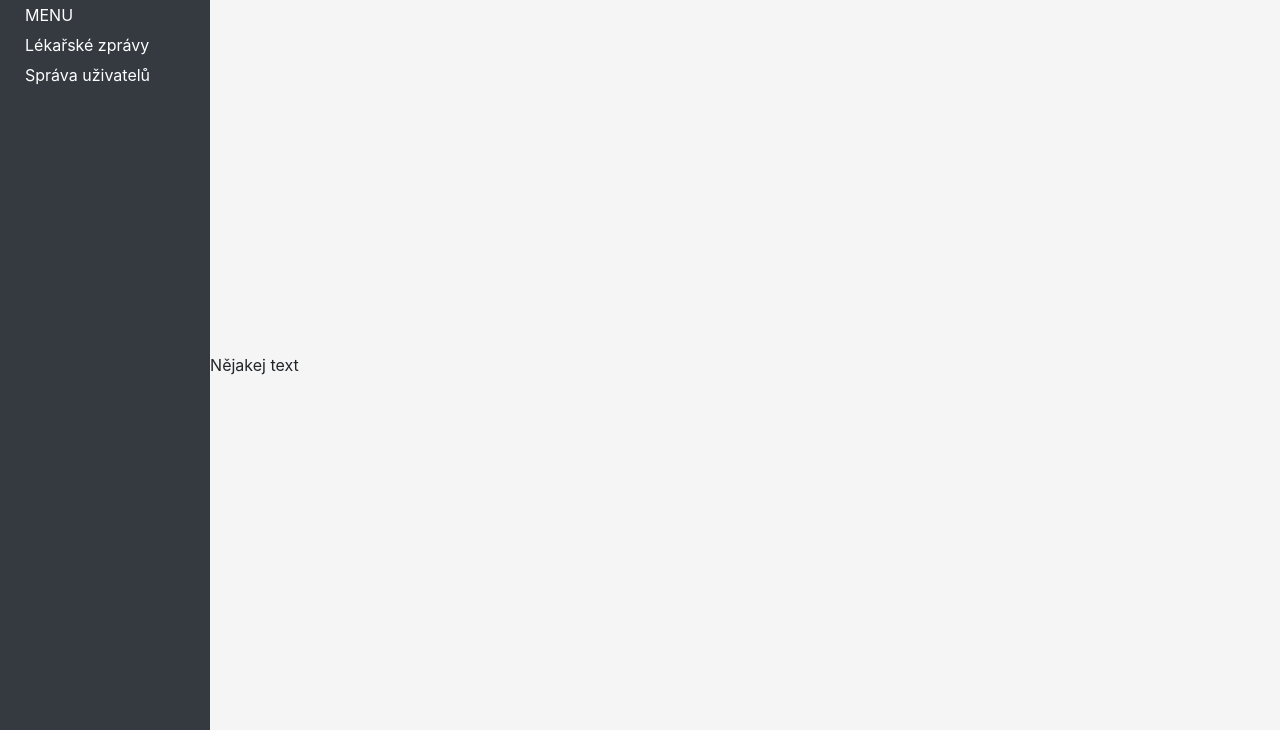
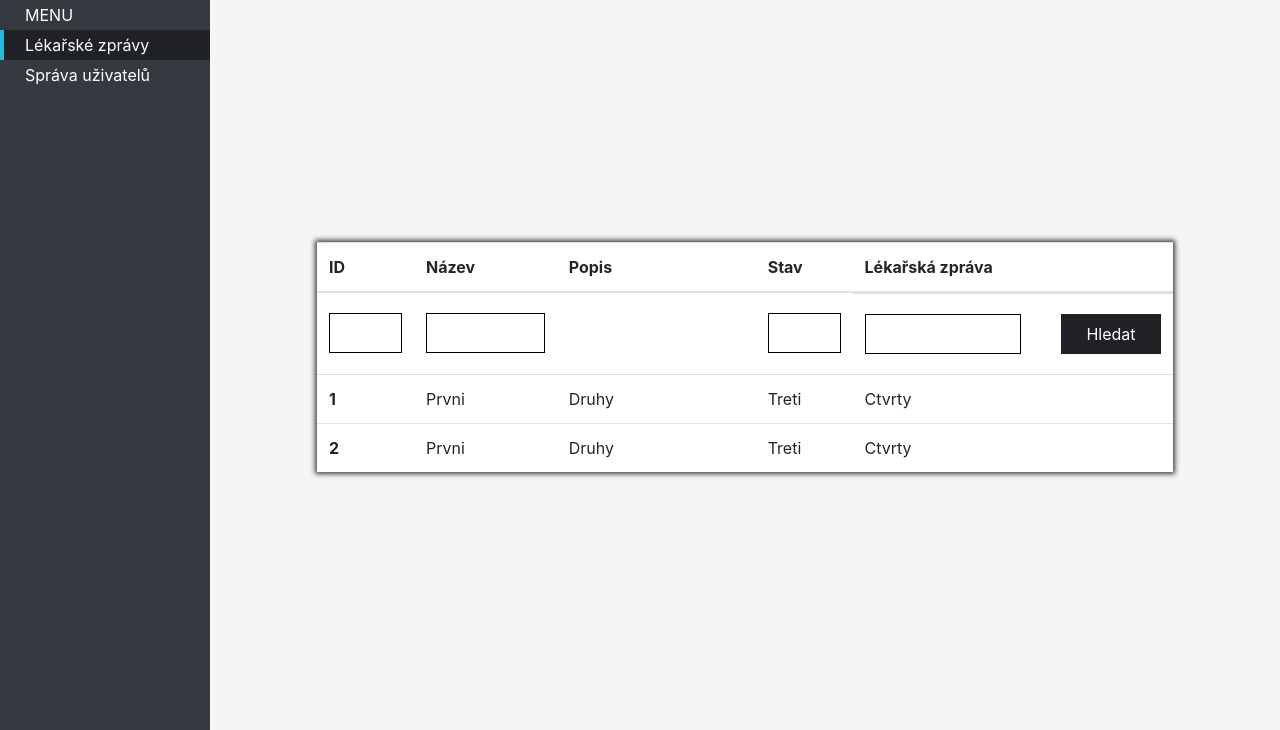
Before and after one commit to mimotej/IIS, a Flask app: page / in a window 1280 px wide. Shown: the part 70-800 px from the top of the page. Run offline with Flask 2, Linux system fonts and the light colour scheme.

Commit message:
Build basic report table

```diff
--- a/app/app.py
+++ b/app/app.py
@@ -13,9 +13,7 @@ def user():
 def manage_users():
     return render_template('manage_users.html')
 
-@app.route('/reports')
-def reports():
-    return render_template('reports.html')
+
 
 if __name__ == '__main__':
     app.run(debug=True, host='0.0.0.0')
--- a/app/static/css/style.css
+++ b/app/static/css/style.css
@@ -20,6 +20,7 @@ body{
     display: grid;
     align-items: center;
     align-content: center;
+    justify-items: center;
 }
 #side_nav{
     grid-area: side;
@@ -284,3 +285,21 @@ span#edit-user-form{
 .button-edit-user-form-input{
     margin-top: 50px;
 }
+
+.table{
+    background-color: white;
+    -webkit-box-shadow: 0px 0px 5px 2px rgba(0,0,0,0.75);
+    -moz-box-shadow: 0px 0px 5px 2px rgba(0,0,0,0.75);
+    box-shadow: 0px 0px 5px 2px rgba(0,0,0,0.75);
+}
+.table-report{
+    width: 80%;
+}
+.input-row{
+    height: 40px;
+}
+.button.input-row{
+    padding: 0;
+    width: 100px;
+    border-radius: 0;
+}
--- a/app/templates/index.html
+++ b/app/templates/index.html
@@ -1,2 +1,40 @@
+{% set active_page="reports" %}
 {% extends "base.html" %}
-{% block content  %}Nějakej text{% endblock %}
+{% block content  %}
+<div class="table-report">
+        <table class="table">
+  <thead>
+    <tr>
+      <th scope="col" style="width: 140px">ID</th>
+      <th scope="col"style="width: 240px">Název</th>
+      <th scope="col"style="width: 380px">Popis</th>
+      <th scope="col"style="width: 140px">Stav</th>
+      <th scope="col"style="width: 480px">Lékařská zpráva</th>
+    </tr>
+  </thead>
+  <tbody>
+    <tr>
+      <th scope="row" class="input-row"><input type="text" style="border-radius: 0" placeholder="" name="ID" class="input-row"></th>
+      <td><input style="border-radius: 0" type="text" placeholder="" name="name" class="input-row"></td>
+      <td></td>
+      <td ><input style="border-radius: 0" type="text" placeholder="" name="state" class="input-row"></td>
+      <td style="display: grid; grid-template-columns: 2fr 1fr; grid-gap: 40px" ><input style="border-radius: 0"type="text" placeholder="" name="medical_report" class="input-row"> <button class="button input-row" type="submit" >Hledat</button></td>
+    </tr>
+    <tr>
+      <th scope="row">1</th>
+      <td>Prvni</td>
+      <td>Druhy</td>
+      <td>Treti</td>
+      <td>Ctvrty</td>
+    </tr>
+    <tr>
+      <th scope="row">2</th>
+      <td>Prvni</td>
+      <td>Druhy</td>
+      <td>Treti</td>
+      <td>Ctvrty</td>
+    </tr>
+  </tbody>
+</table>
+</div>
+{% endblock %}
--- a/app/templates/reports.html
+++ /dev/null
@@ -1,3 +0,0 @@
-{% set active_page="reports" %}
-{% extends "base.html" %}
-{% block content  %}{% endblock %}
--- a/app/templates/side_navbar.html
+++ b/app/templates/side_navbar.html
@@ -1,5 +1,5 @@
 <nav id="side_nav" class="navbar-dark bg-dark">
     <div class="side-navbar-cell">MENU</div>
-            <div id="report" class="{% if active_page=="reports"%}active {% endif %}side-navbar-cell"><a href="reports">Lékařské zprávy</a></div>
+            <div id="report" class="{% if active_page=="reports"%}active {% endif %}side-navbar-cell"><a href="/">Lékařské zprávy</a></div>
     <div id="manage-users" class="{% if active_page=="manage_users"%}active {% endif %}side-navbar-cell"><a href="manage_users">Správa uživatelů</a></div>
 </nav>
```
